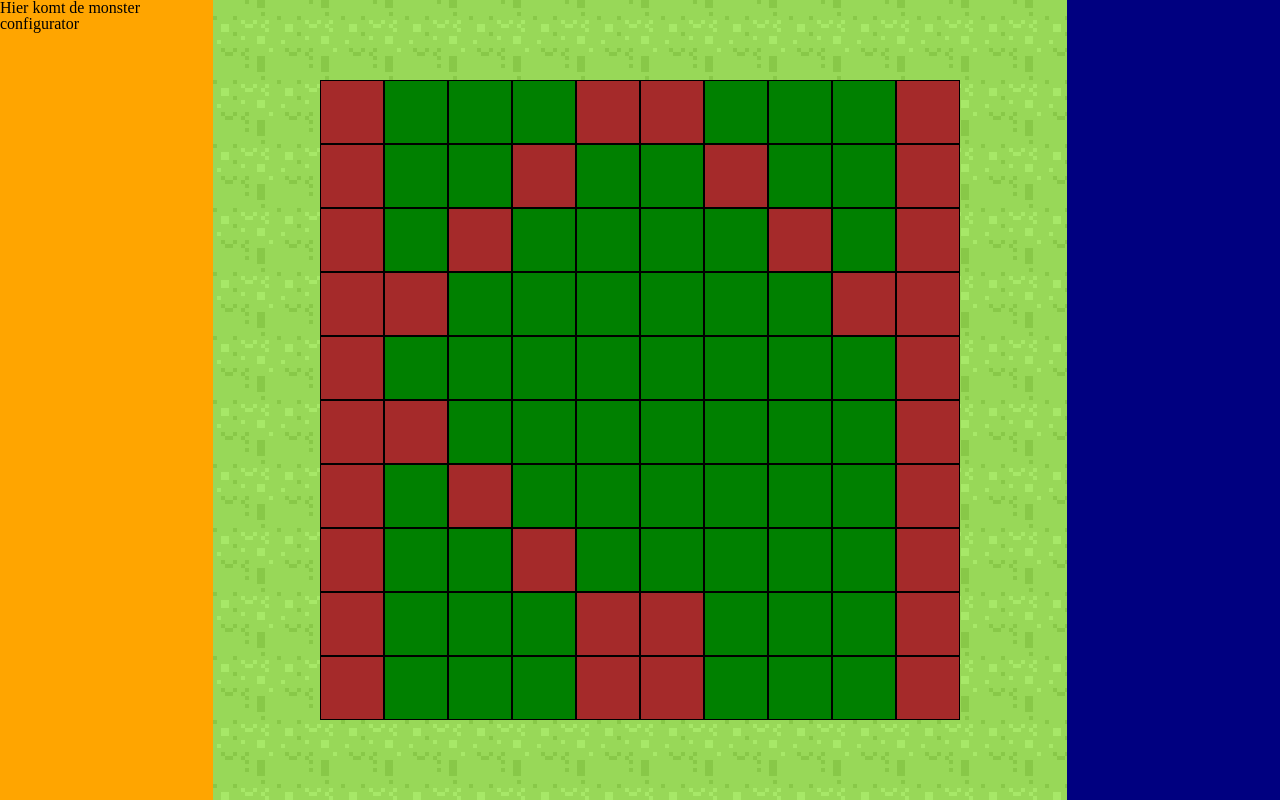
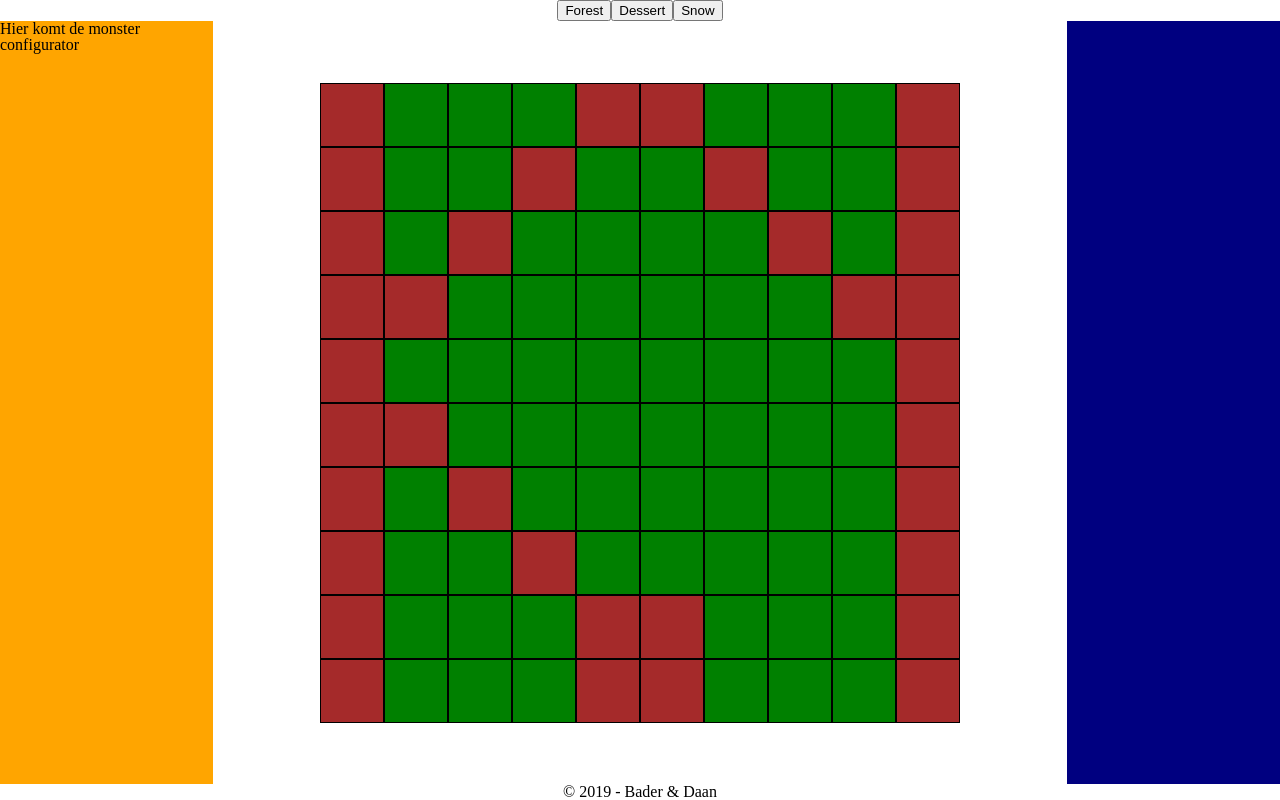
Before and after one commit to daanvanberkel/WEBS3_MonsterZoo, a website with bundled scripts: page dummy/index.html in a window 1280 px wide. Built offline with nearby package versions, Linux system fonts and the light colour scheme.

Commit message:
Header and footer added

```diff
--- a/dummy/index.html
+++ b/dummy/index.html
@@ -8,6 +8,13 @@
 </head>
 <body>
     <div class="container">
+        <header class="row main-header">
+            <button>Forest</button>
+            <button>Dessert</button>
+            <button>Snow</button>
+        </header>
+
+        <div class="row main-row">
             <aside id="configurator">
                 <p>Hier komt de monster configurator</p>
             </aside>
@@ -23,6 +30,11 @@
                 </div>
             </aside>
         </div>
+
+        <footer class="row main-footer">
+            &copy; 2019 - Bader & Daan
+        </footer>
+    </div>
     <script type="module" src="scripts/index.js"></script>
 </body>
 </html>
--- a/dummy/scss/style.scss
+++ b/dummy/scss/style.scss
@@ -5,8 +5,26 @@ $tile-size: 64px;
 @import 'reset';
 
 .container {
+    height: 100%;
     display: flex;
-    height: 100%;
+    flex-flow: column;
+
+    .row {
+        display: flex;
+
+        &.main-header {
+            justify-content: center;
+            flex: 0 1 auto;
+        }
+
+        &.main-row {
+            flex: 1 1 auto;
+        }
+
+        &.main-footer {
+            flex: 0 1 auto;
+            justify-content: center;
+        }
 
         * {
             box-sizing: border-box;
@@ -44,7 +62,6 @@ $tile-size: 64px;
             justify-content: center;
             width: 100%;
             overflow-x: scroll;
-        background-image: url('../images/grass.png');
             background-size: $tile-size;
 
             .zoo-grid {
@@ -66,3 +83,4 @@ $tile-size: 64px;
             }
         }
     }
+}
```
Also changed, not shown: dummy/css/style.css. Lines whose indentation alone changed are shown as unchanged.
